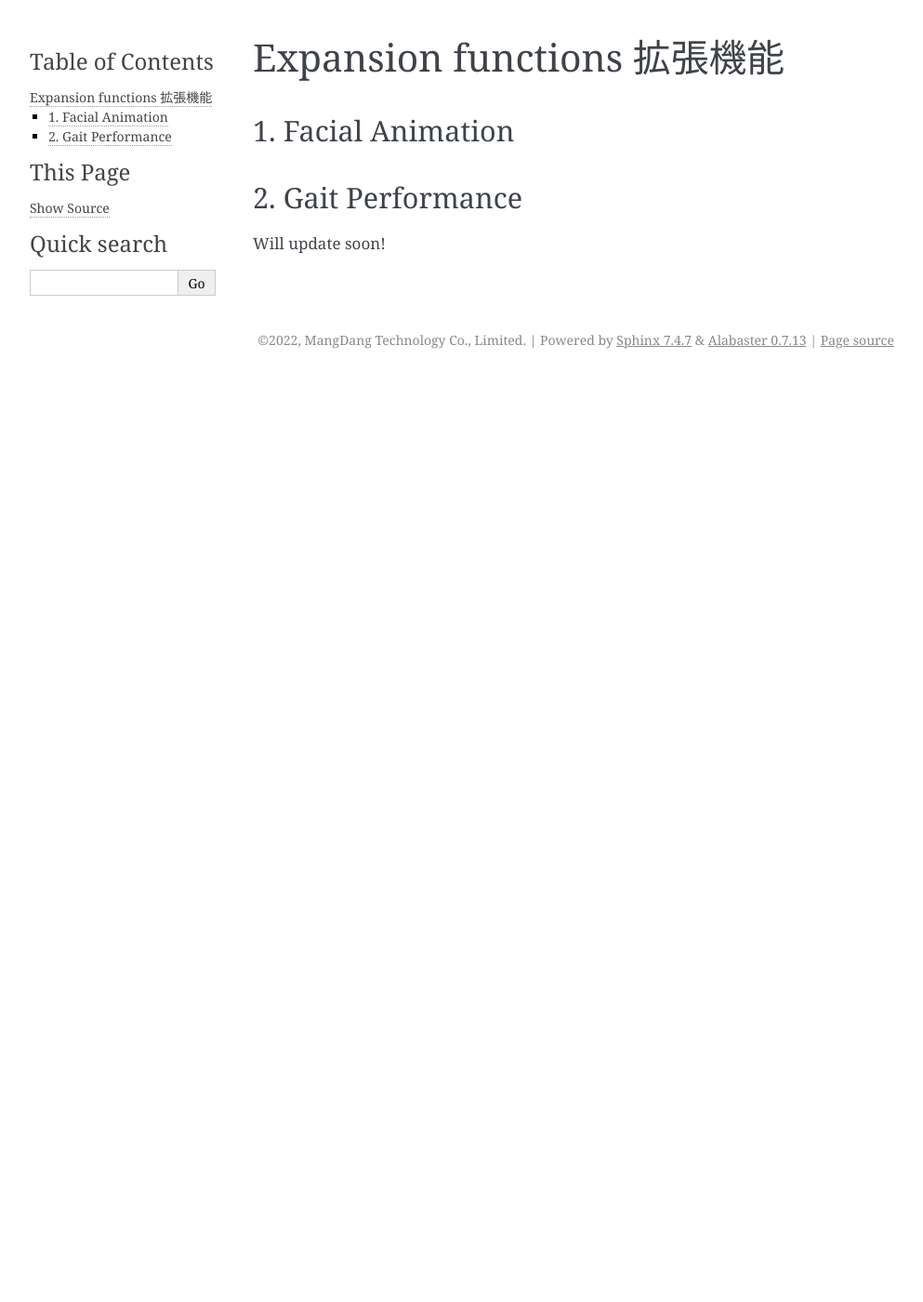
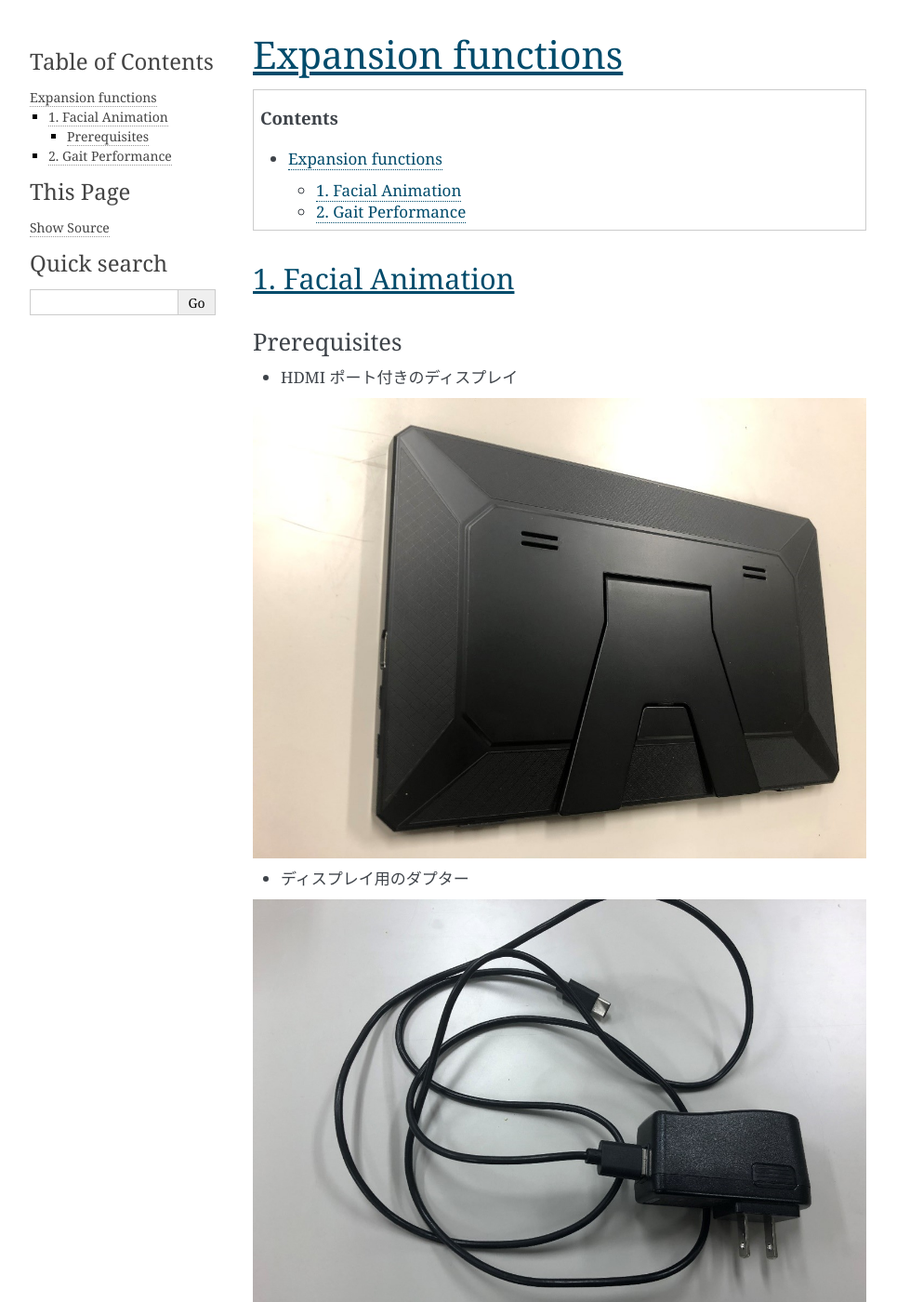
Before and after one commit to mangdangroboticsclub/MiniPupperDocs, a Sphinx documentation site: the page built from docs/guide/Expansions.rst, in a window 1280 px wide and 1400 px high. Shown: the whole window at 93% size, without its empty margins (148-1141 px from the left). Built offline with Sphinx 7.4.7, drawn with Linux system fonts in a browser that asks for light colours; some of the changed text lies outside the part shown.

Commit message:
doc: Add Expansions section and Simulation

```diff
--- a/docs/guide/Assembly.rst
+++ b/docs/guide/Assembly.rst
@@ -1,7 +1,8 @@
 Assembly
 ========
 
-.. contents 目次:: :depth: 2
+.. contents::
+  :depth: 2
 
 1. Write the image into microSD
 -------------------------------
--- a/docs/guide/Expansions.rst
+++ b/docs/guide/Expansions.rst
@@ -1,10 +1,34 @@
-Expansion functions 拡張機能
-========
+Expansion functions
+===================
 
-.. contents 目次:: :depth: 2
+.. contents::
+  :depth: 2
 
 1. Facial Animation
 -------------
+
+Prerequisites
+^^^^^^^^^^^^^^^^^^^^^
+
+* HDMI ポート付きのディスプレイ
+.. image:: ../_static/161.jpg
+    :align: center
+
+* ディスプレイ用のダプター
+.. image:: ../_static/162.jpg
+    :align: center
+
+* HDMI ケーブル
+.. image:: ../_static/164.jpg
+    :align: center
+
+* マウスとキーボード
+.. image:: ../_static/163.jpg
+    :align: center
+
+* 顔用の写真および写真ファイルが入っている USB メモリ
+.. image:: ../_static/165.jpg
+    :align: center
 
 2. Gait Performance
 -------------
--- a/docs/guide/Operation.rst
+++ b/docs/guide/Operation.rst
@@ -1,6 +1,9 @@
 =================
-Robot operation 「ミニぷぱ」 操作
+Robot operation
 =================
+
+.. contents::
+  :depth: 2
 
 Running the robot ミニぷぱ（以下、本体）を起動
 -----------------
--- a/docs/guide/SLAM.rst
+++ b/docs/guide/SLAM.rst
@@ -1,7 +1,8 @@
-SLAM & Navigation  SLAM＆ナビゲーション
+SLAM & Navigation
 ========
 
-.. contents 目次:: :depth: 2
+.. contents::
+  :depth: 2
 
 Software setup for the SLAM & Navigation functions. SLAM & Navigation機能のソフトウェアセットアップ。
 
--- a/docs/guide/Software.rst
+++ b/docs/guide/Software.rst
@@ -1,7 +1,8 @@
-Software ソフトウェア
+Software
 ========
 
-.. contents 目次:: :depth: 2
+.. contents::
+  :depth: 2
 
 Software setup for the basic functions. 基本機能のソフトウェアセットアップ。
 
--- a/docs/index.rst
+++ b/docs/index.rst
@@ -27,6 +27,7 @@ The offical instruction document about the Mini Pupper
     guide/Operation
     guide/Expansions
     guide/SLAM
+    guide/Simulation
 
 .. toctree::
     :maxdepth: 1
```
Also changed, not shown: docs/guide/Simulation.rst (added, +9 -0 lines), docs/_static/161.jpg (added), docs/_static/162.jpg (added), docs/_static/163.jpg (added), docs/_static/164.jpg (added), docs/_static/165.jpg (added), 2 other files.
